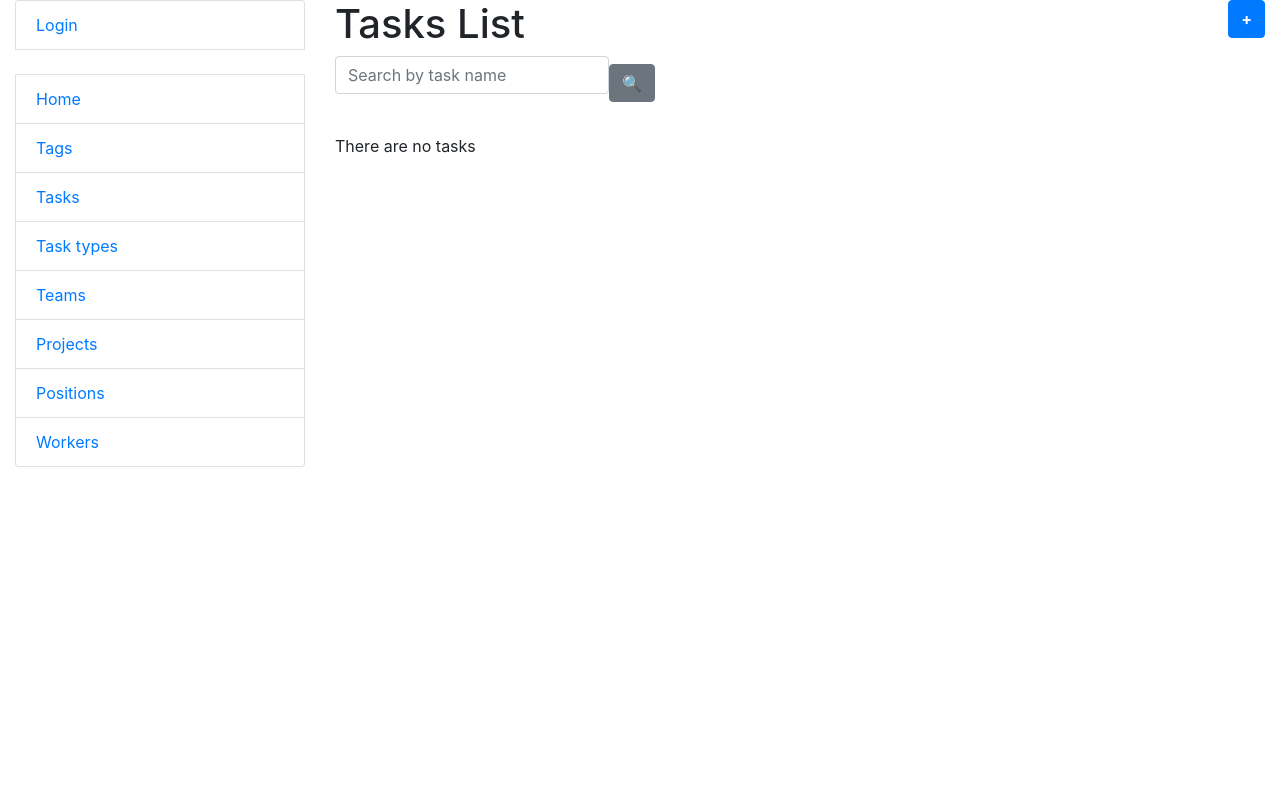
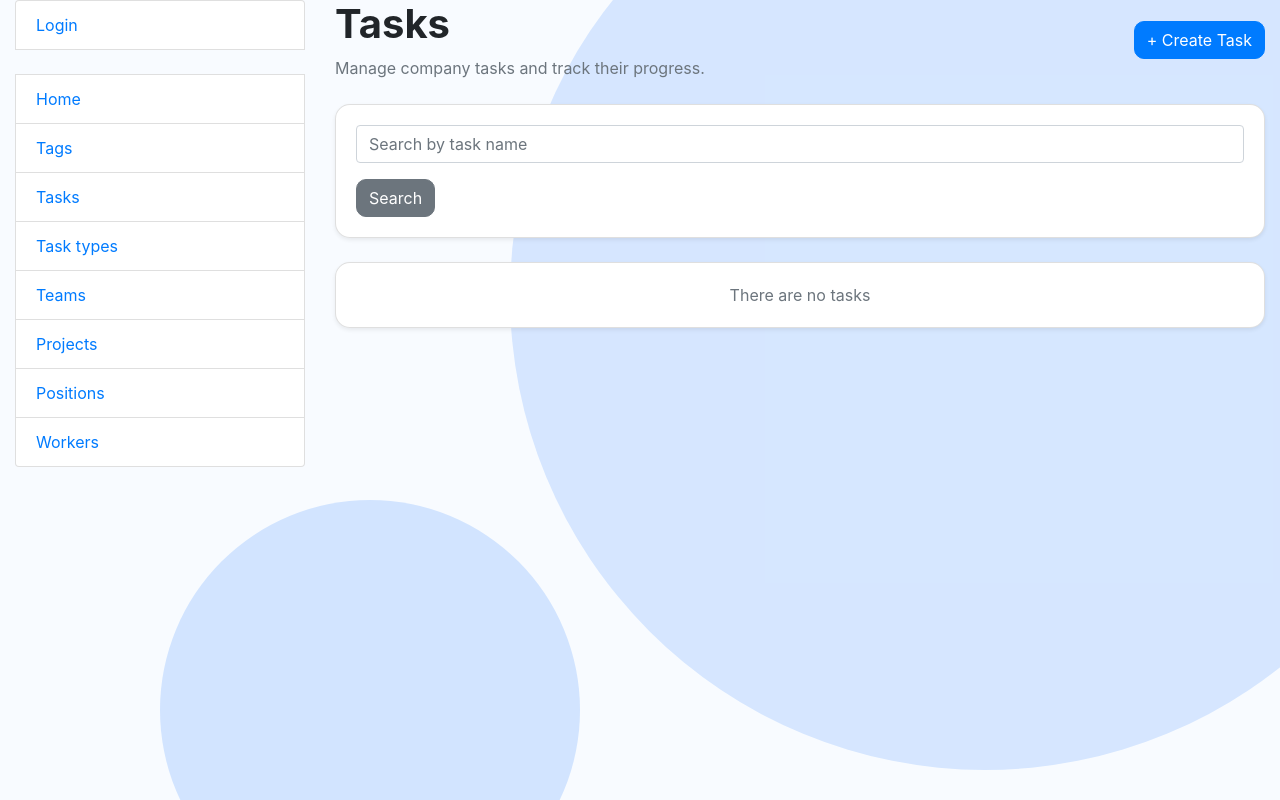
Before and after one commit to ShcherbynaSv/it_company_task_manager, a Django app: page /tasks/ in a window 1280 px wide. Run offline with Django 5.2, Linux system fonts and the light colour scheme; data that the repository does not hold is empty; some libraries are stand-ins or nearby versions.

Commit message:
Enhance styling and visual consistency

```diff
--- a/static/css/styles.css
+++ b/static/css/styles.css
@@ -2,3 +2,55 @@
   padding: 0;
   list-style: none;
 }
+
+body {
+    background: #f8fbff;
+    min-height: 100vh;
+    position: relative;
+}
+
+/* Big blue circle */
+.background-shape {
+    position: fixed;
+    top: -180px;
+    right: -180px;
+    width: 950px;
+    height: 950px;
+    background: rgba(13, 110, 253, 0.14);
+    border-radius: 50%;
+    z-index: -1;
+}
+
+/* Second smaller circle */
+.background-shape::after {
+    content: "";
+    position: absolute;
+    width: 420px;
+    height: 420px;
+    left: -350px;
+    bottom: -150px;
+    background: rgba(13, 110, 253, 0.16);
+    border-radius: 50%;
+}
+
+.badge {
+    padding: 8px 12px;
+    border-radius: 20px;
+    font-size: 0.85rem;
+}
+
+.card h5 {
+    font-weight: 600;
+}
+
+.card {
+    border-radius: 15px;
+}
+
+.alert {
+    border-radius: 12px;
+}
+
+.btn {
+    border-radius: 10px;
+}
--- a/templates/base.html
+++ b/templates/base.html
@@ -12,6 +12,7 @@
   <link rel="stylesheet" href="{% static 'css/styles.css' %}">
 </head>
 <body>
+  <div class="background-shape"></div>
     <div class="container-fluid">
       <div class="row">
         <div class="col-sm-3">
--- a/templates/tasks/task_list.html
+++ b/templates/tasks/task_list.html
@@ -2,51 +2,116 @@
 {% load crispy_forms_filters %}
 
 {% block content %}
-  <h1>
-    Tasks List
-    <a style="float: right;" class="btn btn-primary" href="{% url 'tasks:task-create' %}"><b>+</b></a>
-  </h1>
+
+<div class="d-flex justify-content-between align-items-center mb-4">
+  <div>
+    <h1 class="display-6 font-weight-bold">Tasks</h1>
+    <p class="text-muted mb-0">
+      Manage company tasks and track their progress.
+    </p>
+  </div>
+
+  <a class="btn btn-primary" href="{% url 'tasks:task-create' %}">
+    + Create Task
+  </a>
+</div>
+
 
 {% if selected_tag %}
-    <p>Filtered by tag: <strong>{{ selected_tag.name }}</strong></p>
-    <p>
-      <a href="{% url 'tasks:task-list' %}?name={{ request.GET.name }}">
+<div class="alert alert-primary">
+  Filtered by tag:
+  <strong>{{ selected_tag.name }}</strong>
+  <a class="ml-3" href="{% url 'tasks:task-list' %}">
     Clear filter
   </a>
-    </p>
+</div>
 {% endif %}
 
+
 {% if selected_task_type %}
-    <p>Filtered by task type: <strong>{{ selected_task_type.name }}</strong></p>
-    <p>
-      <a href="{% url 'tasks:task-list' %}?name={{ request.GET.name }}">
+<div class="alert alert-primary">
+  Filtered by task type:
+  <strong>{{ selected_task_type.name }}</strong>
+  <a class="ml-3" href="{% url 'tasks:task-list' %}">
     Clear filter
   </a>
-    </p>
+</div>
 {% endif %}
 
-  <form class="form-inline" method="get" action="">
+
+<div class="card shadow-sm mb-4">
+  <div class="card-body">
+
+    <form method="get">
+
       {% if selected_tag %}
         <input type="hidden" name="tags" value="{{ selected_tag.id }}">
       {% endif %}
+
       {% if selected_task_type %}
         <input type="hidden" name="task_type" value="{{ selected_task_type.id }}">
       {% endif %}
 
       {{ search_form|crispy }}
-    <input class="btn btn-secondary" type="submit" value="🔍">
+
+      <button class="btn btn-secondary">
+        Search
+      </button>
+
     </form>
-  <br>
+
+  </div>
+</div>
+
 
 {% if task_list %}
-    <ul>
+
+<div class="row">
+
 {% for task in task_list %}
-        <li>
-          <a href="{{ task.get_absolute_url }}">{{ task.name }}</a>
-        </li>
+
+<div class="col-md-6 mb-3">
+
+  <div class="card shadow-sm h-100">
+
+    <div class="card-body">
+
+      <h5 class="card-title">
+        {{ task.name }}
+      </h5>
+
+
+      {% if task.description %}
+      <p class="text-muted">
+        {{ task.description|truncatewords:20 }}
+      </p>
+      {% endif %}
+
+
+      <a class="btn btn-sm btn-primary"
+         href="{{ task.get_absolute_url }}">
+        View Task
+      </a>
+
+    </div>
+
+  </div>
+
+</div>
+
 {% endfor %}
-    </ul>
+
+</div>
+
+
 {% else %}
-    <p>There are no tasks</p>
+
+<div class="card shadow-sm">
+  <div class="card-body text-center text-muted">
+    There are no tasks
+  </div>
+</div>
+
 {% endif %}
+
 {% endblock %}
```
Also changed, not shown: templates/tasks/position_list.html (+35 -7 lines), templates/tasks/project_list.html (+23 -5 lines), templates/tasks/tag_list.html (+54 -28 lines), templates/tasks/task_type_list.html (+34 -9 lines), templates/tasks/team_list.html (+35 -7 lines), templates/tasks/worker_list.html (+19 -9 lines). Lines whose indentation alone changed are shown as unchanged.
